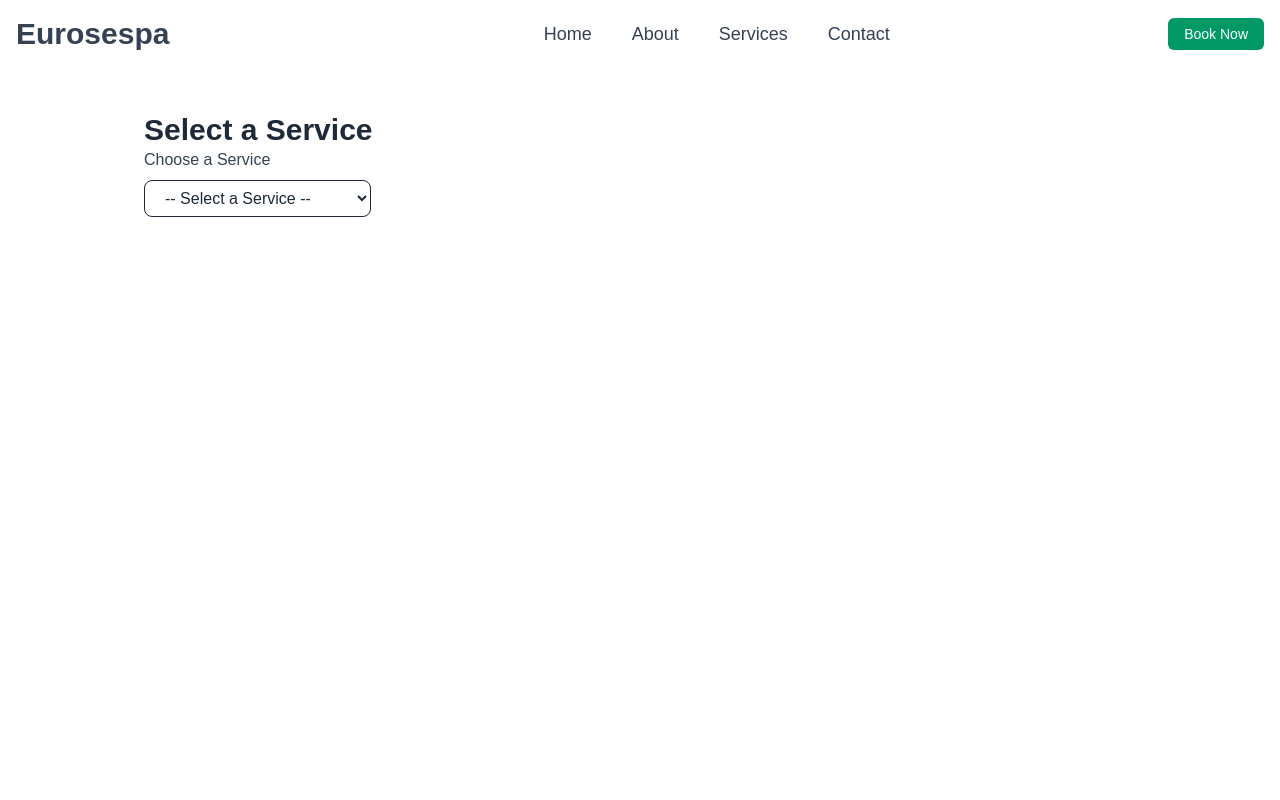
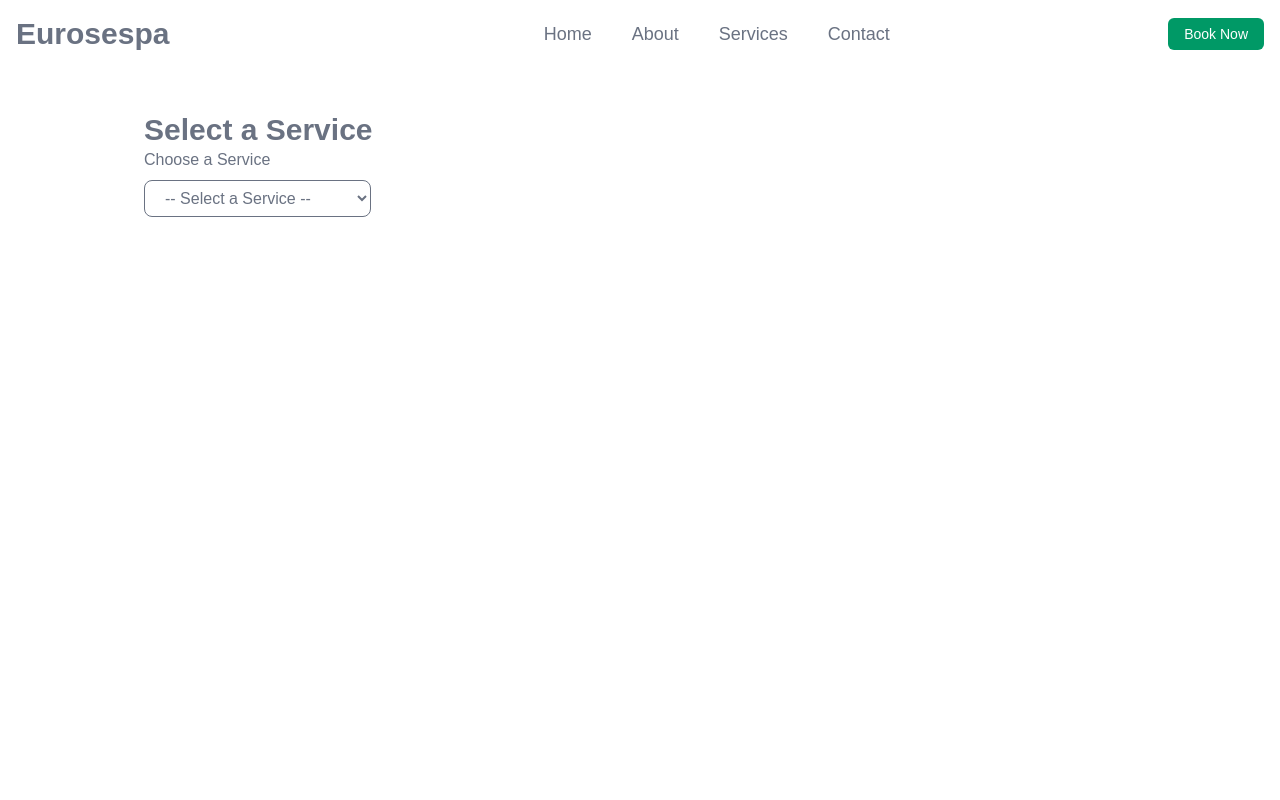
Before and after one commit to lokondey72/spa, a Next.js app: page /choice in a window 1280 px wide. Shown: the top 800 px of the page. Built offline with nearby package versions, Linux system fonts and the light colour scheme.

Commit message:
15-04 text color set commit

```diff
--- a/src/app/about/page.js
+++ b/src/app/about/page.js
@@ -9,12 +9,12 @@ export default function AboutPage() {
         {/* Text Section */}
         <div>
           <h2 className="text-4xl font-bold text-emerald-700 mb-4">About Us</h2>
-          <p className="text-gray-700 mb-4">
+          <p className="text-gray-500 mb-4">
             Welcome to <strong>Serenity Touch</strong>, where we believe in the
             healing power of relaxation. Our certified massage therapists
             specialize in techniques that ease tension and promote wellness.
           </p>
-          <p className="text-gray-600">
+          <p className="text-gray-500">
             With a passion for holistic care, we offer a tranquil environment
             designed to help you unwind from everyday stress. Our mission is
             simple: to help you feel better — body, mind, and soul.
--- a/src/app/choice/page.js
+++ b/src/app/choice/page.js
@@ -120,19 +120,19 @@ export default function HomePage() {
 
   return (
     <main className="max-w-6xl mx-auto min-h-screen pt-20 px-4 sm:px-6 lg:px-20">
-      <h1 className="text-3xl font-bold mt-8 text-gray-800">
+      <h1 className="text-3xl font-bold mt-8 text-gray-500">
         Select a Service
       </h1>
 
       <form onSubmit={handleSubmit} className="mb-5 space-y-4">
         <div>
-          <label className="text-gray-700 mb-2 block font-medium">
+          <label className="text-gray-500 mb-2 block font-medium">
             Choose a Service
           </label>
           <select
             value={selectedProduct}
             onChange={handleChange}
-            className="px-4 py-2 border rounded-lg text-gray-800 focus:outline-none focus:ring-2 focus:ring-rose-600"
+            className="px-4 py-2 border rounded-lg text-gray-500 focus:outline-none focus:ring-2 focus:ring-rose-600"
           >
             <option value="">-- Select a Service --</option>
             {products.map((product) => (
@@ -155,11 +155,11 @@ export default function HomePage() {
             </div>
 
             <div className="w-full md:w-1/2 space-y-4">
-              <p className="font-semibold text-gray-700">
+              <p className="font-semibold text-gray-500">
                 {products.find((p) => p.slug === selectedProduct).title}
               </p>
               <div>
-                <label className="block text-sm font-medium text-gray-700">
+                <label className="block text-sm font-medium text-gray-500">
                   Full Name
                 </label>
                 <input
@@ -172,7 +172,7 @@ export default function HomePage() {
               </div>
 
               <div>
-                <label className="block text-sm font-medium text-gray-700">
+                <label className="block text-sm font-medium text-gray-500">
                   Phone Number
                 </label>
                 <input
--- a/src/app/contact/page.js
+++ b/src/app/contact/page.js
@@ -35,7 +35,7 @@ export default function ContactPage() {
     <main className="min-h-screen py-26 px-4 sm:px-6 lg:px-20">
       <div className="max-w-3xl mx-auto text-center">
         <h1 className="text-4xl font-bold text-emerald-600 mb-6">Contact Us</h1>
-        <p className="text-gray-600 mb-10">
+        <p className="text-gray-500 mb-10">
           We’d love to hear from you! Whether you have a question about
           services, pricing, or anything else — our team is ready to help.
         </p>
@@ -44,11 +44,11 @@ export default function ContactPage() {
         <div className="space-y-6 mb-10">
           <div className="flex items-center justify-center space-x-3">
             <FaPhoneAlt className="text-emerald-600 text-xl" />
-            <span className="text-gray-700 text-lg">+1 (555) 123-4567</span>
+            <span className="text-gray-500 text-lg">+880 1911-552077</span>
           </div>
           <div className="flex items-center justify-center space-x-3">
             <FaEnvelope className="text-emerald-600 text-xl" />
-            <span className="text-gray-700 text-lg">support@eurosespa.com</span>
+            <span className="text-gray-500 text-lg">eurosespabd@gmail.com</span>
           </div>
         </div>
 
--- a/src/app/services/page.js
+++ b/src/app/services/page.js
@@ -88,7 +88,7 @@ export default function ServicesPage() {
     <section className="px-4 py-24">
       <div className="max-w-6xl mx-auto text-center">
         <h2 className="text-4xl font-bold text-emerald-700 mb-4">Services</h2>
-        <p className="text-gray-600 mb-12">
+        <p className="text-gray-500 mb-12">
           Experience relaxation and rejuvenation with our range of holistic therapies and treatments.
         </p>
 
--- a/src/componants/AllServices.js
+++ b/src/componants/AllServices.js
@@ -60,14 +60,14 @@ export default function AllServices() {
         <h2 className="text-4xl font-bold text-emerald-700 mb-4">
           Our Services
         </h2>
-        <p className="text-gray-600 mb-12">
+        <p className="text-gray-500 mb-12">
           Experience relaxation and rejuvenation with our range of holistic
           therapies and treatments.
         </p>
 
         <button
           onClick={() => setIsOpen(!isOpen)}
-          className="text-gray-700 text-lg font-medium hover:text-emerald-600 transition-colors flex items-center gap-1 pb-5"
+          className="text-gray-500 text-lg font-medium hover:text-emerald-600 transition-colors flex items-center gap-1 pb-5"
         >
           {isOpen ? (
             <>
--- a/src/componants/HomeServices.js
+++ b/src/componants/HomeServices.js
@@ -67,7 +67,7 @@ export default function HomeServices() {
                 <h2 className="text-2xl font-semibold text-rose-600 mb-2">
                   {service.title}
                 </h2>
-                <p className="text-gray-700 text-base">{service.description}</p>
+                <p className="text-gray-500 text-base">{service.description}</p>
               </div>
             </div>
           </div>
--- a/src/componants/Navber.js
+++ b/src/componants/Navber.js
@@ -44,7 +44,7 @@ export default function Navbar() {
             className="object-contain"
             priority
           /> */}
-          <h4 className="text-3xl font-semibold text-gray-700 hover:text-emerald-600 transition-colors">
+          <h4 className="text-3xl font-semibold text-gray-500 hover:text-emerald-600 transition-colors">
             Eurosespa
           </h4>
         </Link>
@@ -60,7 +60,7 @@ export default function Navbar() {
                 className={`${
                   pathname === menu.href
                     ? "text-emerald-600 font-semibold"
-                    : "text-gray-700"
+                    : "text-gray-500"
                 } hover:text-emerald-600 transition-colors`}
               >
                 {menu.name}
@@ -90,7 +90,7 @@ export default function Navbar() {
         {/* Mobile Menu Button */}
         <button
           onClick={() => setIsOpen(!isOpen)}
-          className="md:hidden text-gray-700"
+          className="md:hidden text-gray-500"
           aria-label={isOpen ? "Close menu" : "Open menu"}
         >
           {isOpen ? <X size={28} /> : <Menu size={28} />}
@@ -118,7 +118,7 @@ export default function Navbar() {
               className={`${
                 pathname === menu.href
                   ? "text-emerald-600 font-semibold"
-                  : "text-gray-700"
+                  : "text-gray-500"
               } hover:text-emerald-600 transition-colors text-lg`}
             >
               {menu.name}
```
